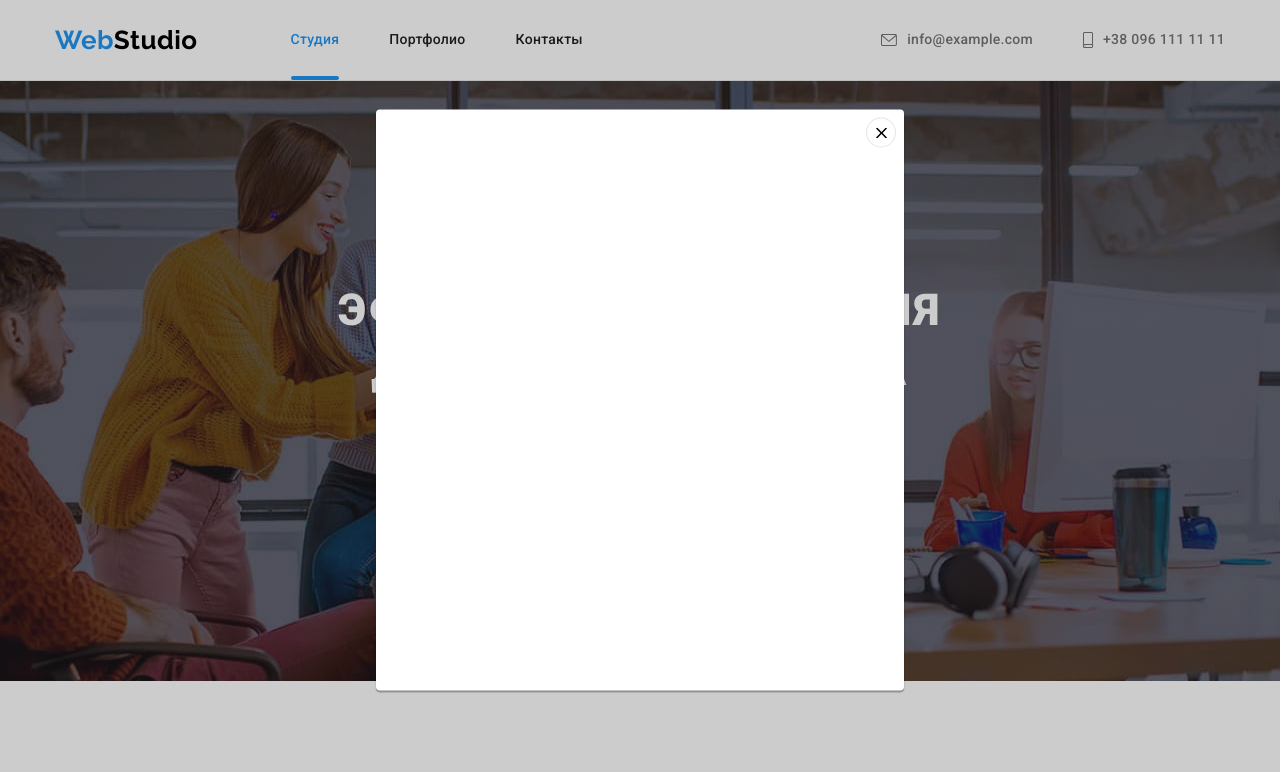
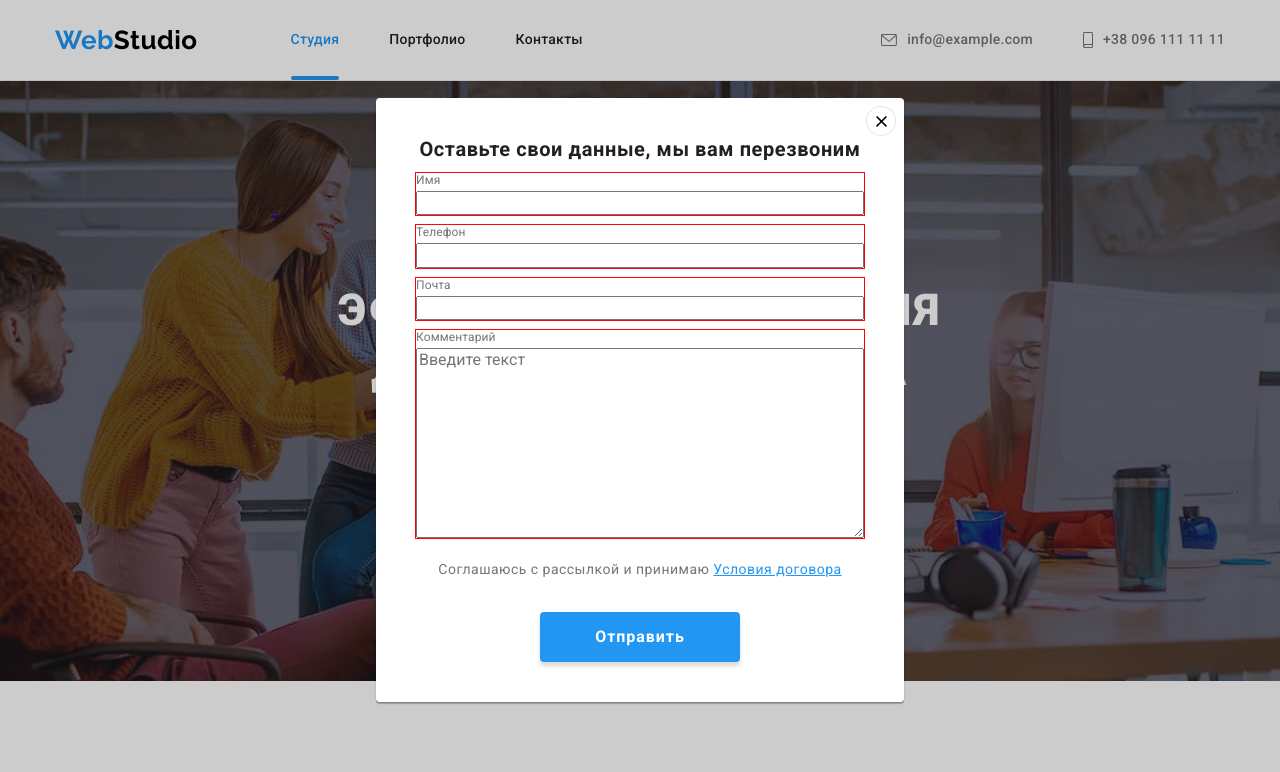
Before and after one commit to PavloOliinyk/goit-markup-hw-06, a plain HTML site: page index.html in a window 1280 px wide. Both pictures are taken after a click on the button "Заказать услугу". Shown: the top 772 px of the page. Drawn offline with nearby package versions, Linux system fonts and the light colour scheme.

Commit message:
добавил разметку на модалку

```diff
--- a/css/styles.css
+++ b/css/styles.css
@@ -73,8 +73,9 @@ img {
   top: 50%;
   left: 50%;
 
-  width: 528px;
-  height: 581px;
+  min-width: 528px;
+  min-height: 581px;
+  padding: 40px;
 
   transform: translate(-50%, -50%) scale(1);
   transition: transform 250ms cubic-bezier(0.4, 0, 0.2, 1);
@@ -107,6 +108,58 @@ img {
 
 .modal-icon-close {
   fill: currentColor;
+}
+
+.modal .signup-btn {
+  display: block;
+  margin: 0 auto;
+  padding: 10px 55px;
+}
+
+.form-submit {
+  margin-bottom: 20px;
+}
+
+.form-title {
+  font-weight: 700;
+  font-size: 20px;
+  line-height: 1.15;
+  text-align: center;
+  letter-spacing: 0.03em;
+  margin-bottom: 12px;
+
+  color: var(--secondaryTextColor);
+}
+
+.form-field {
+  display: flex;
+  flex-direction: column;
+  margin-bottom: 10px;
+  outline: 1px solid red;
+}
+
+.form-field-title {
+  margin-bottom: 4px;
+
+  font-weight: 400;
+  font-size: 12px;
+  line-height: 1.17;
+  letter-spacing: 0.01em;
+
+  color: var(--primaryTextColor);
+}
+
+.form-subscription {
+  margin-bottom: 30px;
+
+  font-weight: 400;
+  font-size: 14px;
+  line-height: 1.71;
+  text-align: center;
+}
+
+.form-contract-link {
+  color: var(--activeLinkColor);
 }
 
 .list {
--- a/index.html
+++ b/index.html
@@ -468,7 +468,7 @@
         </div>
 
         <div class="signup">
-          <form action="" name="signup-form">
+          <form name="signup-form">
             <label class="signup-title subtitle" for="email">
               Подпишитесь на рассылку
             </label>
@@ -486,7 +486,7 @@
             >
               Подписаться
               <svg class="signup-icon" width="24" height="24">
-                <use href="./images/sprite.svg#icon-send"></use>
+                <use href="./images/icons.svg#send"></use>
               </svg>
             </button>
           </form>
@@ -501,6 +501,42 @@
             <use href="./images/sprite.svg#modal-close"></use>
           </svg>
         </button>
+        <form class="form-submit">
+          <p class="form-title">Оставьте свои данные, мы вам перезвоним</p>
+
+          <div class="form-field">
+            <label class="form-field-title" for="username"> Имя </label>
+            <input type="name" name="username" id="username" />
+          </div>
+
+          <div class="form-field">
+            <label class="form-field-title" for="tel"> Телефон </label>
+            <input type="tel" name="tel" id="tel" />
+          </div>
+
+          <div class="form-field">
+            <label class="form-field-title" for="e-mail"> Почта </label>
+            <input type="email" name="e-mail" id="e-mail" />
+          </div>
+
+          <div class="form-field">
+            <label class="form-field-title" for="comment"> Комментарий </label>
+            <textarea
+              name="comment"
+              id="comment"
+              cols=""
+              rows="10"
+              placeholder="Введите текст"
+            ></textarea>
+          </div>
+        </form>
+        <p class="form-subscription">
+          Соглашаюсь с рассылкой и принимаю
+          <a class="form-contract-link" href=""> Условия договора </a>
+        </p>
+        <button class="signup-btn" name="submit-btn" type="submit">
+          Отправить
+        </button>
       </div>
     </div>
 
--- a/js/modal.js
+++ b/js/modal.js
@@ -4,12 +4,14 @@
   const refs = {
     openModalBtn: document.querySelector('[data-modal-open]'),
     openModalBtnBottom: document.querySelector('[data-modal-open-bottom]'),
+
     closeModalBtn: document.querySelector('[data-modal-close]'),
     modal: document.querySelector('[data-modal]'),
   };
 
   refs.openModalBtn.addEventListener('click', toggleModal);
   refs.openModalBtnBottom.addEventListener('click', toggleModal);
+
   refs.closeModalBtn.addEventListener('click', toggleModal);
 
   function toggleModal() {
```
Also changed, not shown: portfolio.html (+25 -1 lines), images/icons.svg (added).
